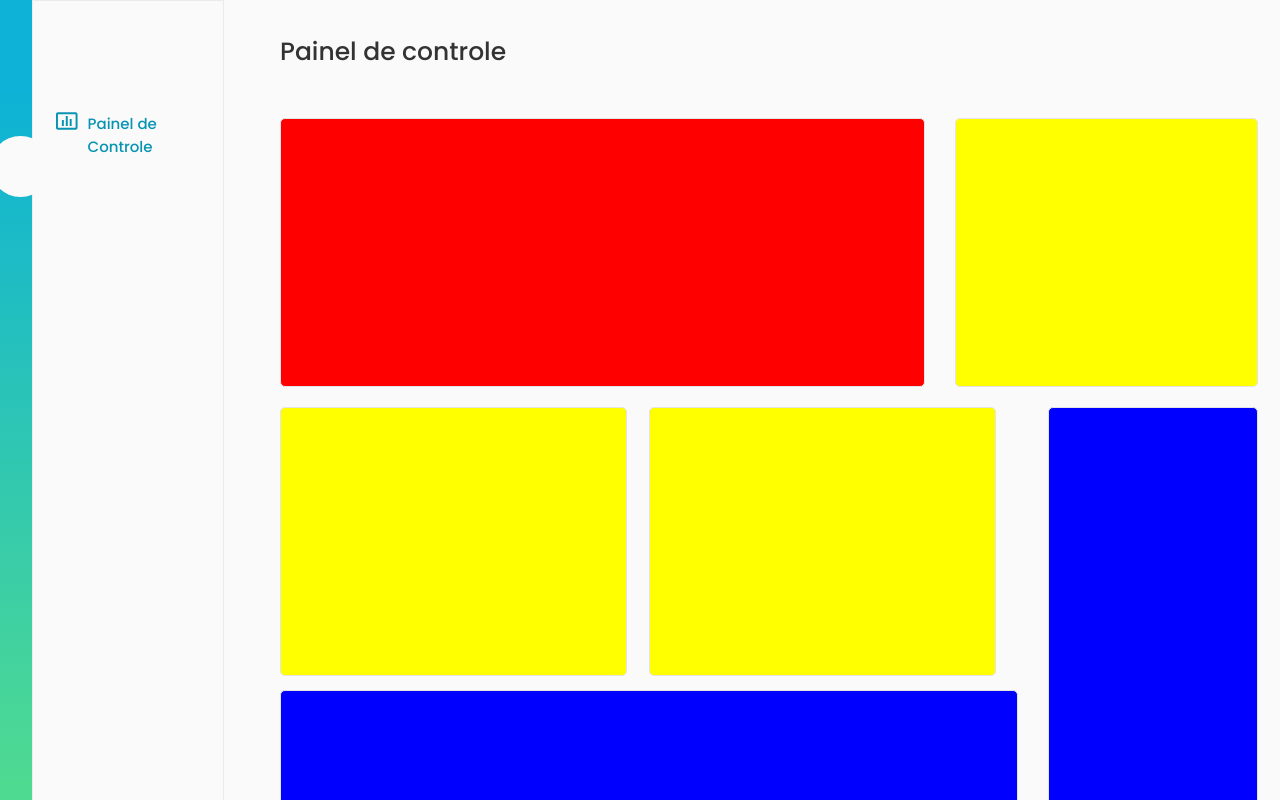
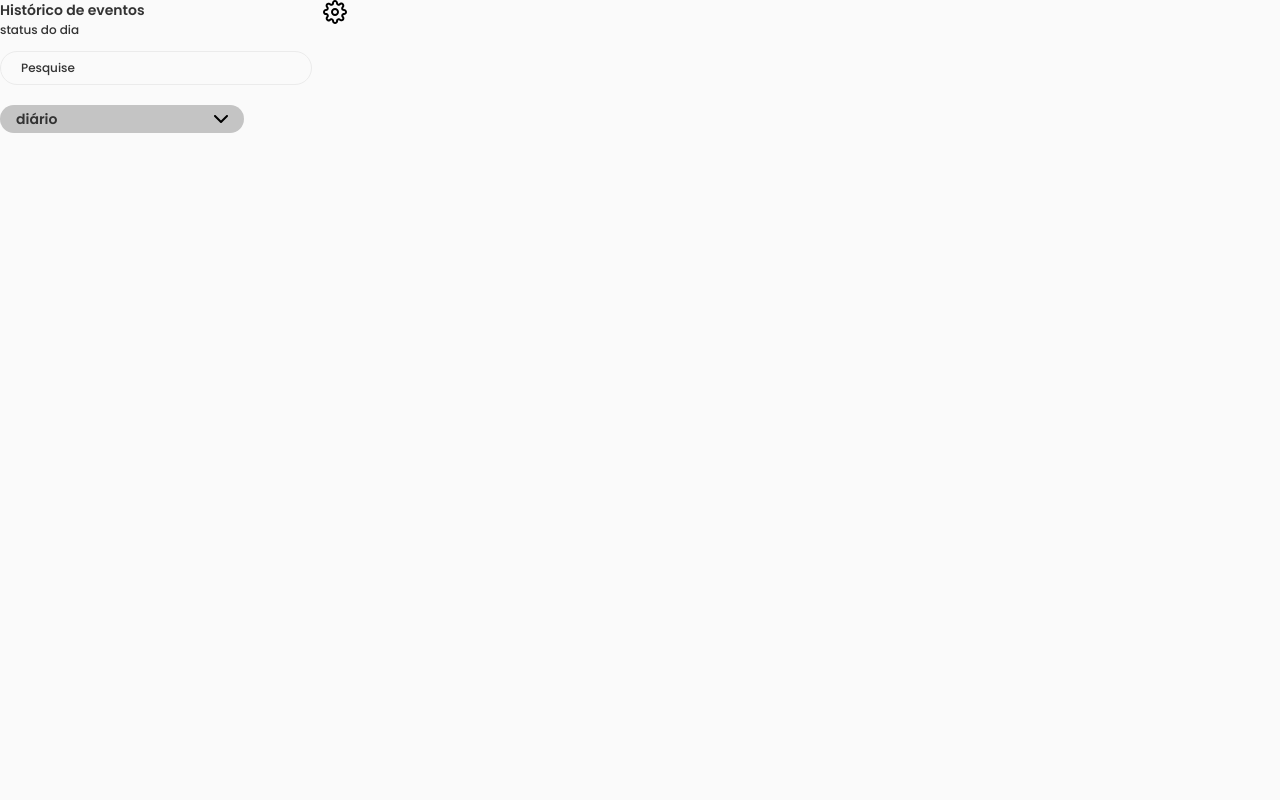
Before and after one commit to GUIBA4/Dashboard, a React (Create React App) app: page / in a window 1280 px wide. Shown: the top 800 px of the page. Built offline with nearby package versions, Linux system fonts and the light colour scheme.

Commit message:
Feature(create-page): creating the Header component

```diff
--- /dev/null
+++ b/src/Pages/Test/index.tsx
@@ -0,0 +1,17 @@
+import React from 'react';
+import { Header } from '../../components';
+
+export const Test: React.FC = () => (
+  <>
+    <Header
+      title="Histórico de eventos"
+      selectedText="diário"
+      gear
+      subTitle="status do dia"
+      input
+      column
+      placeHold="Pesquise"
+      downSelected="flex"
+    />
+  </>
+);
--- a/src/Pages/index.ts
+++ b/src/Pages/index.ts
@@ -1,5 +1,7 @@
 import { HomePage } from './HomePage';
+import { Test } from './Test';
 
 export {
   HomePage,
+  Test,
 };
--- a/src/assets/index.ts
+++ b/src/assets/index.ts
@@ -1,5 +1,9 @@
 import { ReactComponent as Chart } from './Chart.svg';
+import { ReactComponent as ArrowDown } from './ArrowDown.svg';
+import { ReactComponent as Gear } from './Gear.svg';
 
 export {
   Chart,
+  ArrowDown,
+  Gear,
 };
--- /dev/null
+++ b/src/components/Header/index.tsx
@@ -0,0 +1,78 @@
+import React from 'react';
+import { ArrowDown, Gear } from '../../assets';
+import {
+  Container,
+  GearIcon,
+  Input,
+  Selected,
+  TopContent,
+} from './style';
+
+interface HeaderProps {
+  title:string;
+  column:boolean
+  widthSelected:string
+  widthInput:string
+  selected:'flex'
+  downSelected:'flex'
+  input:boolean
+  selectedText:string
+  gear:boolean
+  subTitle:string
+  placeHold:string
+}
+
+export const Header: React.ElementType = ({
+  title,
+  column,
+  widthSelected,
+  selected,
+  selectedText,
+  gear,
+  subTitle,
+  placeHold,
+  widthInput,
+  input,
+  downSelected,
+}: HeaderProps) => (
+  <div style={{ width: '347px' }}>
+    <Container column={column}>
+      <TopContent>
+        <div style={{ display: 'flex', flexDirection: 'column' }}>
+          {title}
+          <div style={{ fontWeight: 400, fontSize: '12px' }}>
+            {subTitle}
+          </div>
+        </div>
+        <div style={{ display: 'flex', flexDirection: 'row' }}>
+          <Selected
+            selected={selected}
+            widthSelected={widthSelected}
+          >
+            {selectedText}
+            <ArrowDown />
+          </Selected>
+          <GearIcon
+            gear={gear}
+          >
+            <Gear />
+          </GearIcon>
+        </div>
+      </TopContent>
+      <Input input={input} WidthInput={widthInput}>
+        {placeHold}
+      </Input>
+      <div style={{ marginTop: '20px' }}>
+        <Selected
+          selected={downSelected}
+          widthSelected={widthSelected}
+        >
+          {selectedText}
+          <ArrowDown />
+        </Selected>
+      </div>
+    </Container>
+  </div>
+);
+
+export default Header;
--- /dev/null
+++ b/src/components/Header/style.ts
@@ -0,0 +1,54 @@
+import styled from 'styled-components';
+
+type HeaderProps = {
+  column?:boolean
+  widthSelected?:string
+  WidthInput?:string
+  selected?:string
+  gear?:boolean
+  input?:boolean
+}
+
+export const Container = styled.div<HeaderProps>`
+  width: 100%;
+  height: 100%;
+  display:flex ;
+  font-size: 14px;
+  font-weight: 600;
+  flex-direction: ${(props) => (props.column ? 'column' : 'row')};
+`;
+
+export const TopContent = styled.div`
+  width: 100%;
+  display:flex ;
+  justify-content: space-between;
+`;
+
+export const Selected = styled.div<HeaderProps>`
+  display: ${(props) => (props.selected || 'none')};
+  justify-content: space-between;
+  align-items: center;
+  width: ${(props: HeaderProps) => props.widthSelected || '244px'};
+  height: 28px;
+  background-color: #C4C4C4;
+  border-radius:100px;
+  padding: 4px 16px;
+`;
+
+export const GearIcon = styled.div<HeaderProps>`
+  margin-left: 11px;
+  display: ${(props) => (props.gear ? 'gear' : 'none')};
+  align-items: center;
+`;
+
+export const Input = styled.div<HeaderProps>`
+  display: ${(props) => (props.input ? 'input' : 'none')};
+  width: ${(props: HeaderProps) => props.WidthInput || '312px'};
+  height: 34px;
+  border: 1px solid #EBEBEB;
+  border-radius:100px;
+  padding: 7px 20px;
+  font-size: 12px;
+  font-weight: 500;
+  margin-top: 12px;
+`;
--- a/src/components/index.ts
+++ b/src/components/index.ts
@@ -1,5 +1,5 @@
-import { HomePage } from '../Pages/HomePage';
+import Header from './Header';
 
 export {
-  HomePage,
+  Header,
 };
--- a/src/routes/PublicRoutes.tsx
+++ b/src/routes/PublicRoutes.tsx
@@ -1,12 +1,12 @@
 import React from 'react';
 import { Route, Switch } from 'react-router-dom';
 
-import { HomePage } from '../components';
+import { HomePage, Test } from '../Pages';
 
 export const PublicRoutes = (): JSX.Element => (
   <Switch>
     <Route path="/" exact>
-      <HomePage />
+      <Test />
     </Route>
   </Switch>
 );
```
Also changed, not shown: src/components/ButtonExample/Button.tsx (deleted, +0 -30 lines), src/components/ButtonExample/style.ts (deleted, +0 -34 lines), src/assets/ArrowDown.svg (added), src/assets/Gear.svg (added).
